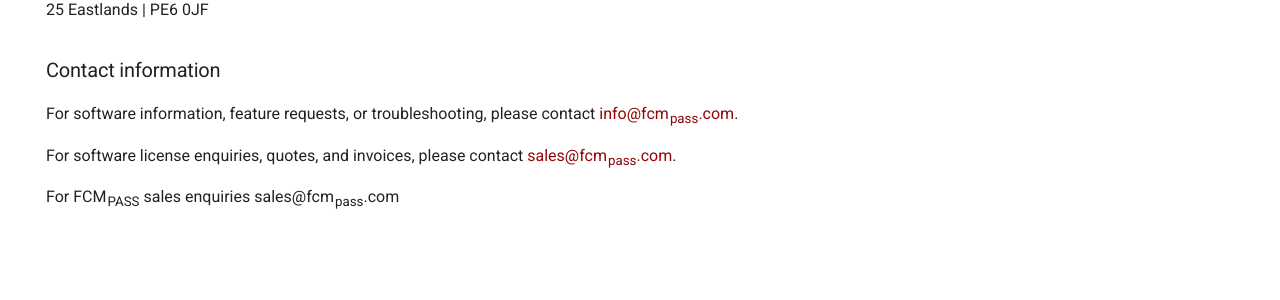
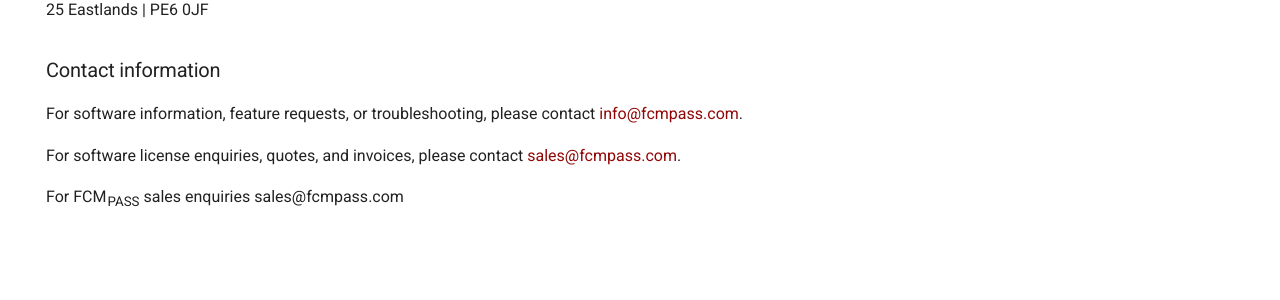
Before and after one commit to joadwe/fcmpass-new-website, an MkDocs documentation site: the page built from docs/contact.md, in a window 1280 px wide. Shown: the part 401-701 px from the top of the page. Built offline with MkDocs 1.6.1 and Material for MkDocs 9.7.7, drawn with Linux system fonts in a browser that asks for light colours.

Commit message:
Fix email address formatting

```diff
--- a/docs/contact.md
+++ b/docs/contact.md
@@ -17,8 +17,8 @@
 ### Contact information
 
 
-For software information, feature requests, or troubleshooting, please contact [info@fcm<sub>pass</sub>.com](mailto:info@fcm<sub>pass</sub>.com).
+For software information, feature requests, or troubleshooting, please contact [info@fcmpass.com](mailto:info@fcmpass.com).
 
-For software license enquiries, quotes, and invoices, please contact [sales@fcm<sub>pass</sub>.com](mailto:sales@fcm<sub>pass</sub>.com).
+For software license enquiries, quotes, and invoices, please contact [sales@fcmpass.com](mailto:sales@fcmpass.com).
 
-For FCM<sub>PASS</sub> sales enquiries sales@fcm<sub>pass</sub>.com
+For FCM<sub>PASS</sub> sales enquiries sales@fcmpass.com
```
Also changed, not shown: docs/README.md (+1 -1 lines), site/index.html, 1 other file.
